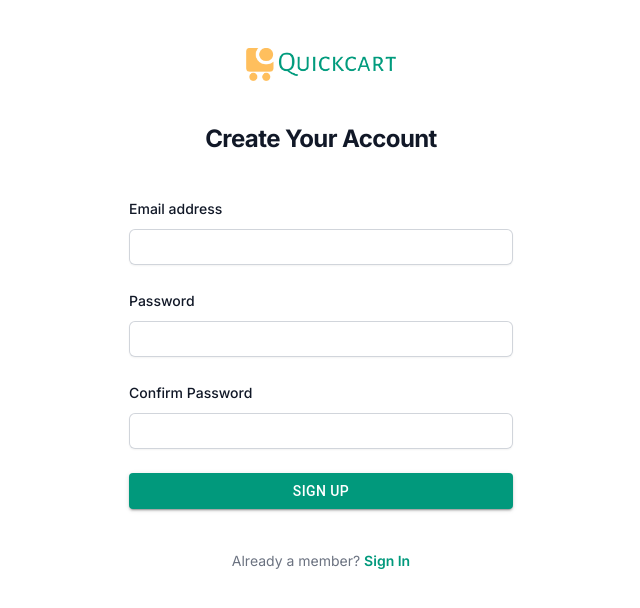
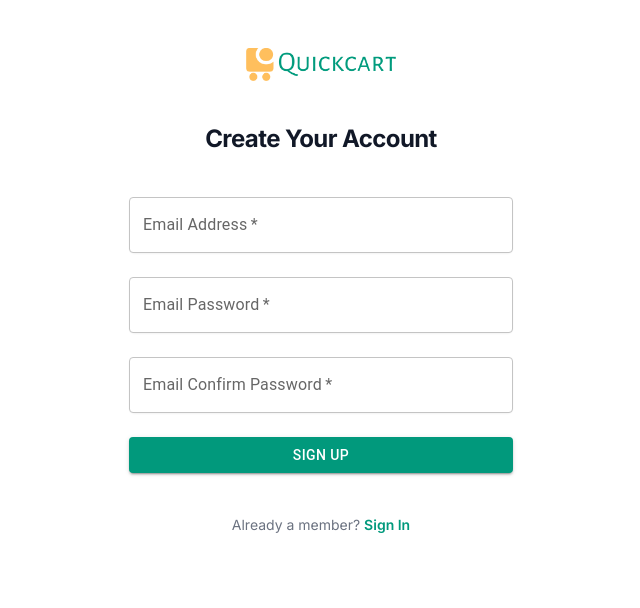
Before and after one commit to TanmayTheDecoder/Quickcart, a Next.js app: page / in a window 1280 px wide. Shown: the top 608 px of the page, without its empty margins (319-959 px from the left). Built offline with nearby package versions, Linux system fonts and the light colour scheme.

Commit message:
Created Common Component for input

```diff
--- a/src/app/globals.css
+++ b/src/app/globals.css
@@ -7,3 +7,7 @@
     text-wrap: balance;
   }
 }
+
+input {
+  box-shadow: none !important;
+}
--- a/src/components/auth/SignIn.tsx
+++ b/src/components/auth/SignIn.tsx
@@ -2,6 +2,7 @@ import React from 'react';
 import Image from 'next/image';
 import Logo from '@/assets/images/logo.png';
 import { ContainedButton } from '../common/Button';
+import Input from '../common/Input';
 
 const SignIn = () => {
 	return (
@@ -15,66 +16,43 @@ const SignIn = () => {
 					/>
 				</div>
 				<h2 className='mt-10 text-center text-2xl font-bold leading-9 tracking-tight text-gray-900'>
-					Sign In To Your Account
+					Sign Into Your Account
 				</h2>
 			</div>
 			<div className='mt-10 sm:mx-auto sm:w-full sm:max-w-sm'>
 				<form
 					className='space-y-6'
-					action='#'
 					method='POST'
 				>
-					<div>
-						<label
-							htmlFor='email'
-							className='block text-sm font-medium leading-6 text-gray-900'
-						>
-							Email address
-						</label>
-						<div className='mt-2'>
-							<input
-								id='email'
+					<Input
 						name='email'
 						type='email'
-								autoComplete='email'
+						label='Email Address'
 						required
-								className='block w-full rounded-md border-0 py-1.5 text-gray-900 shadow-sm ring-1 ring-inset ring-gray-300 placeholder:text-gray-400 focus:ring-2 focus:ring-inset focus:ring-[#01997c] sm:text-sm sm:leading-6'
+						className='w-full rounded-md py-1.5 text-gray-900 shadow-sm placeholder:text-gray-400 sm:text-sm sm:leading-6 focus:ring-0 focus:ring-offset-0'
+						placeholder='Enter Email Address'
 					/>
-						</div>
-					</div>
-					<div>
-						<div className='flex items-center justify-between'>
-							<label
-								htmlFor='password'
-								className='block text-sm font-medium leading-6 text-gray-900'
-							>
-								Password
-							</label>
+
+					<Input
+						name='password'
+						type='password'
+						label='Email Password'
+						required
+						className='w-full rounded-md py-1.5 text-gray-900 shadow-sm placeholder:text-gray-400 sm:text-sm sm:leading-6 focus:ring-0 focus:ring-offset-0'
+						placeholder='Enter Password'
+					/>
+
+					<div className='flex items-center justify-end'>
 						<div className='text-sm'>
-								<a
-									href='#'
-									className='font-semibold text-[#01997c] hover:text-[#78c0b3]'
-								>
+							<a className='font-semibold text-[#01997c] hover:text-[#78c0b3]'>
 								Forgot password?
 							</a>
 						</div>
 					</div>
-						<div className='mt-2'>
-							<input
-								id='password'
-								name='password'
-								type='password'
-								autoComplete='current-password'
-								required
-								className='block w-full rounded-md border-0 py-1.5 text-gray-900 shadow-sm ring-1 ring-inset ring-gray-300 placeholder:text-gray-400 focus:ring-2 focus:ring-inset focus:ring-[#01997c] sm:text-sm sm:leading-6'
-							/>
-						</div>
-					</div>
-					<div>
+
 					<ContainedButton className='flex w-full justify-center rounded-md !bg-[#01997c] px-3 py-1.5 text-sm font-semibold leading-6 text-white shadow-sm hover:!bg-[#44a393] focus-visible:outline focus-visible:outline-2 focus-visible:outline-offset-2 focus-visible:[#01997c]'>
 						Sign in
 					</ContainedButton>
-					</div>
 				</form>
 				<p className='mt-10 text-center text-sm text-gray-500'>
 					Not a member?{' '}
--- a/src/components/auth/SignUp.tsx
+++ b/src/components/auth/SignUp.tsx
@@ -3,6 +3,7 @@ import Image from 'next/image';
 import Logo from '@/assets/images/logo.png';
 import { useRouter } from 'next/navigation';
 import { ContainedButton } from '../common/Button';
+import Input from '../common/Input';
 
 const SignUp = () => {
 	const router = useRouter();
@@ -31,67 +32,36 @@ const SignUp = () => {
 					action='#'
 					method='POST'
 				>
-					<div>
-						<label
-							htmlFor='email'
-							className='block text-sm font-medium leading-6 text-gray-900'
-						>
-							Email address
-						</label>
-						<div className='mt-2'>
-							<input
-								id='email'
+					<Input
 						name='email'
 						type='email'
-								autoComplete='email'
+						label='Email Address'
 						required
-								className='block w-full rounded-md border-0 py-1.5 text-gray-900 shadow-sm ring-1 ring-inset ring-gray-300 placeholder:text-gray-400 focus:ring-2 focus:ring-inset focus:ring-[#01997c] sm:text-sm sm:leading-6'
+						className='w-full rounded-md py-1.5 text-gray-900 shadow-sm placeholder:text-gray-400 sm:text-sm sm:leading-6 focus:ring-0 focus:ring-offset-0'
+						placeholder='Enter Email Address'
 					/>
-						</div>
-					</div>
-					<div>
-						<div className='flex items-center justify-between'>
-							<label
-								htmlFor='password'
-								className='block text-sm font-medium leading-6 text-gray-900'
-							>
-								Password
-							</label>
-						</div>
-						<div className='mt-2'>
-							<input
-								id='password'
+
+					<Input
 						name='password'
 						type='password'
-								autoComplete='current-password'
+						label='Email Password'
 						required
-								className='block w-full rounded-md border-0 py-1.5 text-gray-900 shadow-sm ring-1 ring-inset ring-gray-300 placeholder:text-gray-400 focus:ring-2 focus:ring-inset focus:ring-[#01997c] sm:text-sm sm:leading-6'
+						className='w-full rounded-md py-1.5 text-gray-900 shadow-sm placeholder:text-gray-400 sm:text-sm sm:leading-6 focus:ring-0 focus:ring-offset-0'
+						placeholder='Enter Password'
 					/>
-						</div>
-					</div>
-					<div>
-						<label
-							htmlFor='email'
-							className='block text-sm font-medium leading-6 text-gray-900'
-						>
-							Confirm Password
-						</label>
-						<div className='mt-2'>
-							<input
-								id='confirmPassword'
+
+					<Input
 						name='confirmPassword'
-								type='confirmPassword'
-								autoComplete='confirmPassword'
+						type='password'
+						label='Email Confirm Password'
 						required
-								className='block w-full rounded-md border-0 py-1.5 text-gray-900 shadow-sm ring-1 ring-inset ring-gray-300 placeholder:text-gray-400 focus:ring-2 focus:ring-inset focus:ring-[#01997c] sm:text-sm sm:leading-6'
+						className='w-full rounded-md py-1.5 text-gray-900 shadow-sm placeholder:text-gray-400 sm:text-sm sm:leading-6 focus:ring-0 focus:ring-offset-0'
+						placeholder='Enter Confirm Password'
 					/>
-						</div>
-					</div>
-					<div>
+
 					<ContainedButton className='flex w-full justify-center rounded-md !bg-[#01997c] px-3 py-1.5 text-sm font-semibold leading-6 text-white shadow-sm hover:!bg-[#44a393] focus-visible:outline focus-visible:outline-2 focus-visible:outline-offset-2 focus-visible:[#01997c]'>
 						Sign Up
 					</ContainedButton>
-					</div>
 				</form>
 				<p className='mt-10 text-center text-sm text-gray-500'>
 					Already a member?{' '}
--- /dev/null
+++ b/src/components/common/Input.tsx
@@ -0,0 +1,49 @@
+import React from 'react';
+import { TextField } from '@mui/material';
+import { InputProps } from '../types';
+
+const Input: React.FC<InputProps> = ({
+	value,
+	onChange,
+	name,
+	placeholder,
+	label,
+	className,
+	type,
+	required,
+}) => {
+	return (
+		<TextField
+			value={value}
+			onChange={onChange}
+			name={name}
+			placeholder={placeholder}
+			label={label}
+			className={className}
+			type={type}
+			required={required}
+			InputLabelProps={{
+				sx: {
+					'&.Mui-focused': {
+						color: '#01997c',
+					},
+				},
+			}}
+			sx={{
+				'& .MuiOutlinedInput-root': {
+					'& fieldset': {
+						borderColor: '#c4c4c4',
+					},
+					'&:hover fieldset': {
+						borderColor: '#a0a0a0',
+					},
+					'&.Mui-focused fieldset': {
+						borderColor: '#01997c',
+					},
+				},
+			}}
+		/>
+	);
+};
+
+export default Input;
```
Also changed, not shown: src/components/types.ts (+11 -0 lines). Lines whose indentation alone changed are shown as unchanged.
